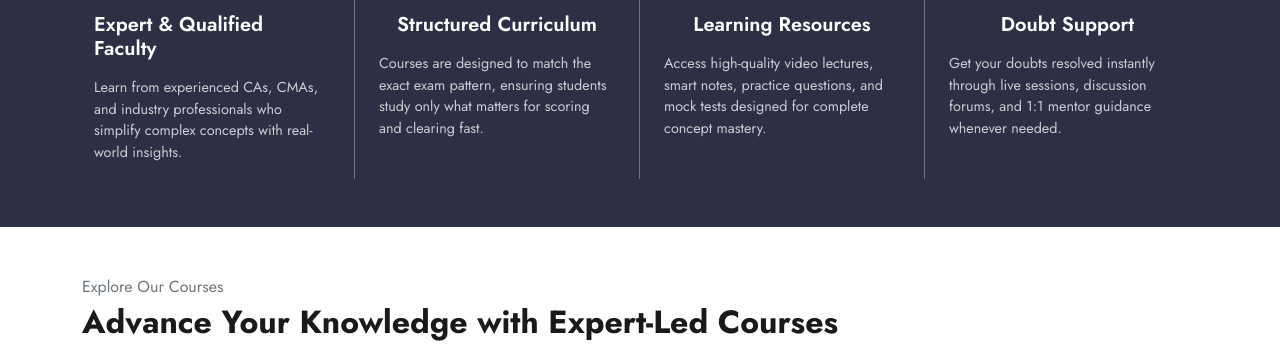
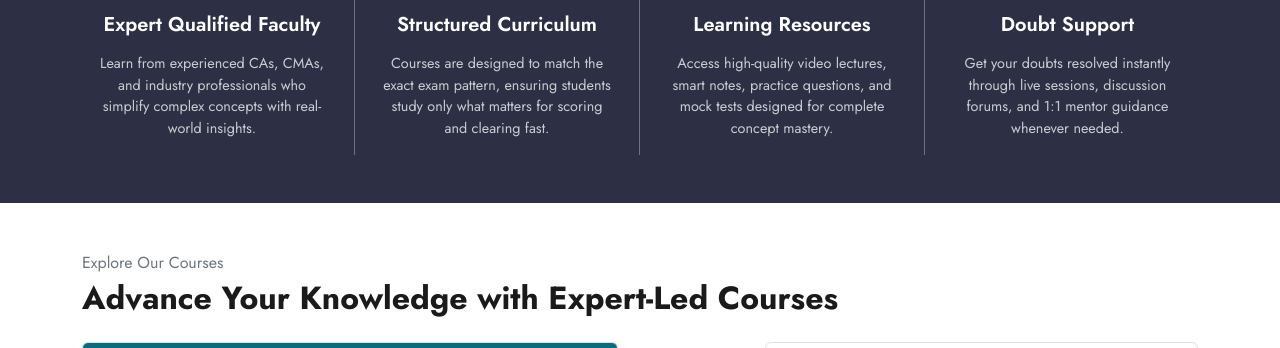
Before and after one commit to HeetGudhka2003/CSA-Website-Parasight-Solutions, a website: page index.html in a window 1280 px wide. Shown: the part 1386-1734 px from the top of the page. Drawn offline with nearby package versions, Linux system fonts and the light colour scheme.

```diff
--- a/index.html
+++ b/index.html
@@ -457,9 +457,9 @@
 
                     <img src="https://cdn-icons-png.flaticon.com/128/747/747376.png" width="40" class="mb-3" />
 
-                    <h5 class="fw-semibold mb-3">Expert & Qualified Faculty</h5>
+                    <h5 class="fw-semibold mb-3">Expert Qualified Faculty</h5>
 
-                    <p style="opacity: .75; font-size: 0.9rem;">
+                    <p style="opacity: .75; font-size: 0.9rem; text-align: center;">
 
                         Learn from experienced CAs, CMAs, and industry professionals who simplify complex concepts with
                         real-world insights.
@@ -476,7 +476,7 @@
 
                     <h5 class="fw-semibold mb-3">Structured Curriculum</h5>
 
-                    <p style="opacity: .75; font-size: 0.9rem;">
+                    <p style="opacity: .75; font-size: 0.9rem; text-align: center;">
 
                         Courses are designed to match the exact exam pattern, ensuring students study only what matters
                         for scoring and clearing fast.
@@ -493,7 +493,7 @@
 
                     <h5 class="fw-semibold mb-3">Learning Resources</h5>
 
-                    <p style="opacity: .75; font-size: 0.9rem;">
+                    <p style="opacity: .75; font-size: 0.9rem; text-align: center;">
 
                         Access high-quality video lectures, smart notes, practice questions, and mock tests designed for
                         complete concept mastery.
@@ -510,7 +510,7 @@
 
                     <h5 class="fw-semibold mb-3">Doubt Support</h5>
 
-                    <p style="opacity: .75; font-size: 0.9rem;">
+                    <p style="opacity: .75; font-size: 0.9rem; text-align: center;">
 
                         Get your doubts resolved instantly through live sessions, discussion forums, and 1:1 mentor
                         guidance whenever needed.
```
